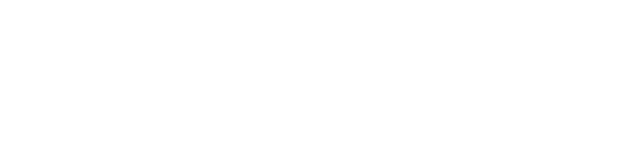
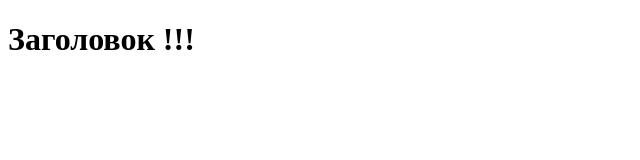
Before and after one commit to VanoVeryWonderful/gitTutorial, a plain HTML site: page index.html in a window 1280 px wide. Shown: the whole page, without its empty margins (0-640 px from the left). Drawn offline with Linux system fonts and the light colour scheme.

Commit message:
заголовок

```diff
--- a/index.html
+++ b/index.html
@@ -6,6 +6,7 @@
 	<link rel="stylesheet" href="style.css">
 </head>
 <body>
+	<h1> Заголовок !!!</h1>
 
 </body>
 </html>
```
